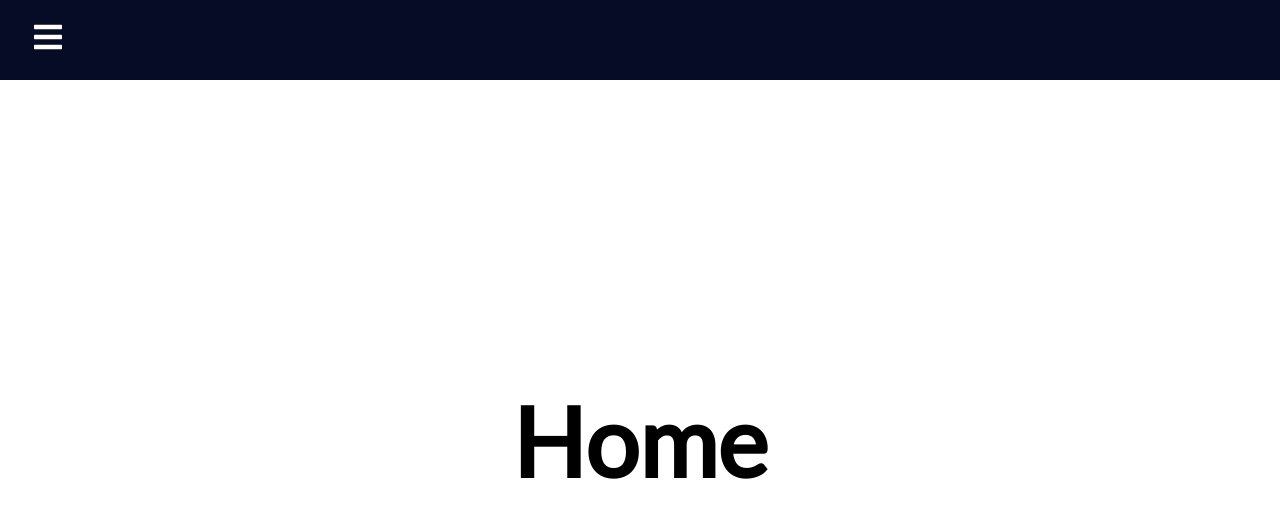
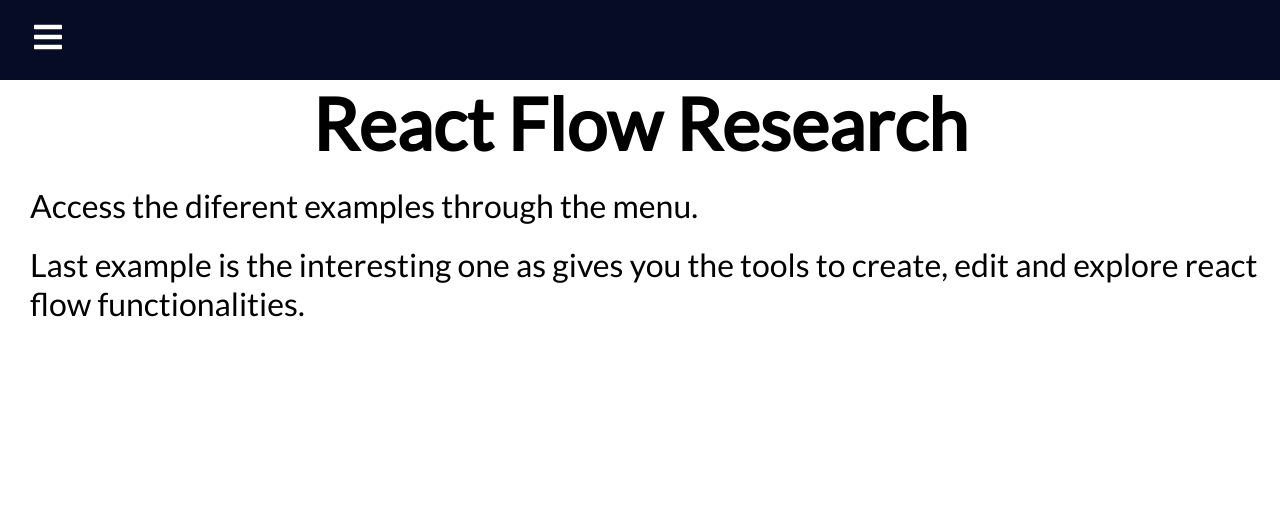
Before and after one commit to nmbuttarelli/react-flow-demo, a React (Create React App) app: page / in a window 1280 px wide. Shown: the top 518 px of the page. Built offline with nearby package versions, Linux system fonts and the light colour scheme.

Commit message:
deploy fixes

```diff
--- a/src/App.css
+++ b/src/App.css
@@ -7,7 +7,7 @@
   font-family: 'Lato', sans-serif;
 }
 
-.home,
+
 .flow1,
 .flow2,
 .flow3,
@@ -18,3 +18,19 @@
   justify-content: center;
   font-size: 3rem;
 }
+
+.home {
+  display: inline;
+  text-align: center;
+  height: 90vh;
+  align-items: center;
+  justify-content: center;
+  font-size: 3rem;
+}
+
+.home p {
+  margin-top: 20px;
+  text-align: left;
+  margin-left: 30px;
+  font-size: 2rem;
+}
--- a/src/flows/Home.js
+++ b/src/flows/Home.js
@@ -3,7 +3,9 @@ import React from 'react'
 function Home() {
     return (
         <div className='home'>
-            <h1>Home</h1>
+            <h2>React Flow Research</h2>
+            <p>Access the diferent examples through the menu. </p>
+            <p>Last example is the interesting one as gives you the tools to create, edit and explore react flow functionalities.</p>
         </div>
     );
 }
```
